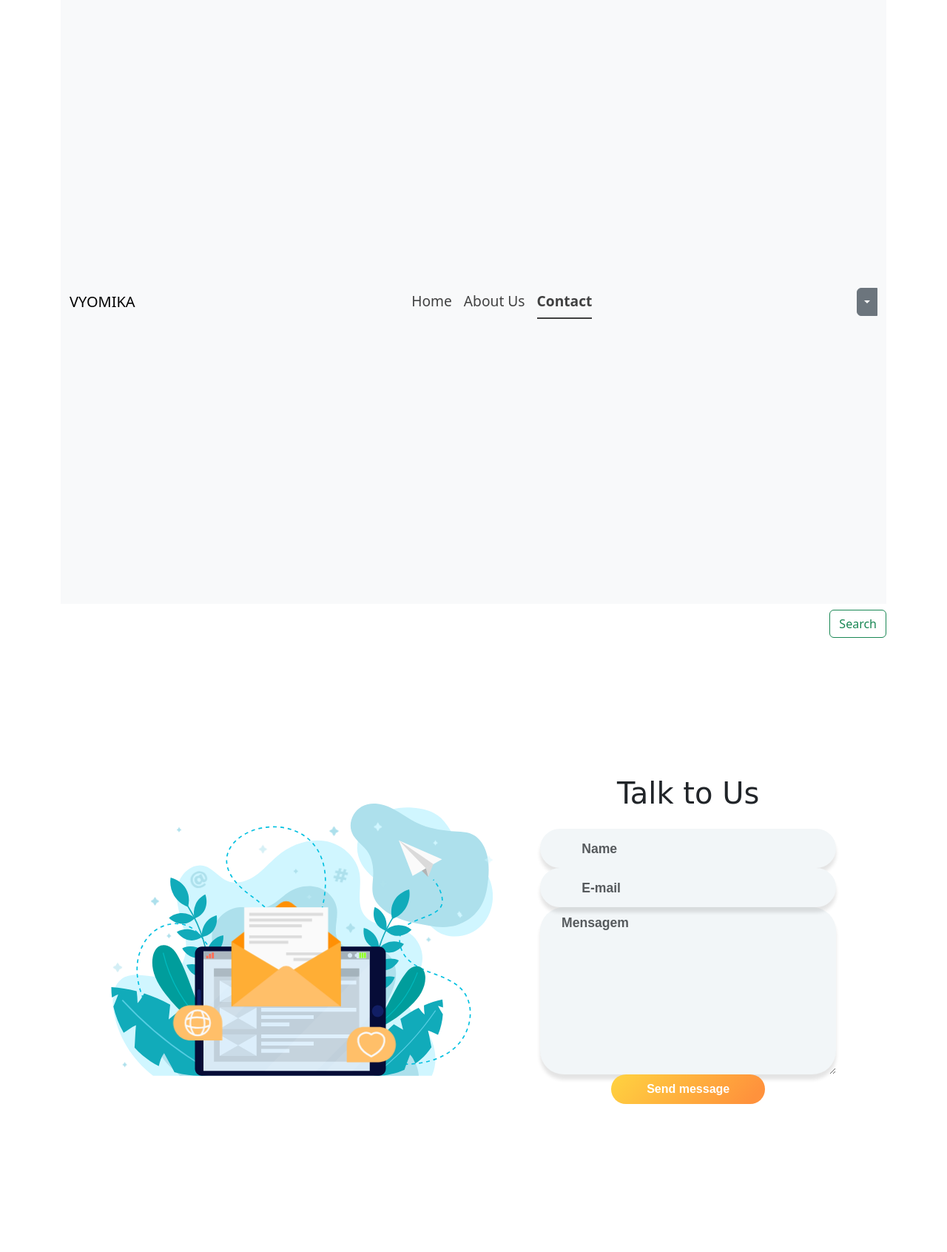
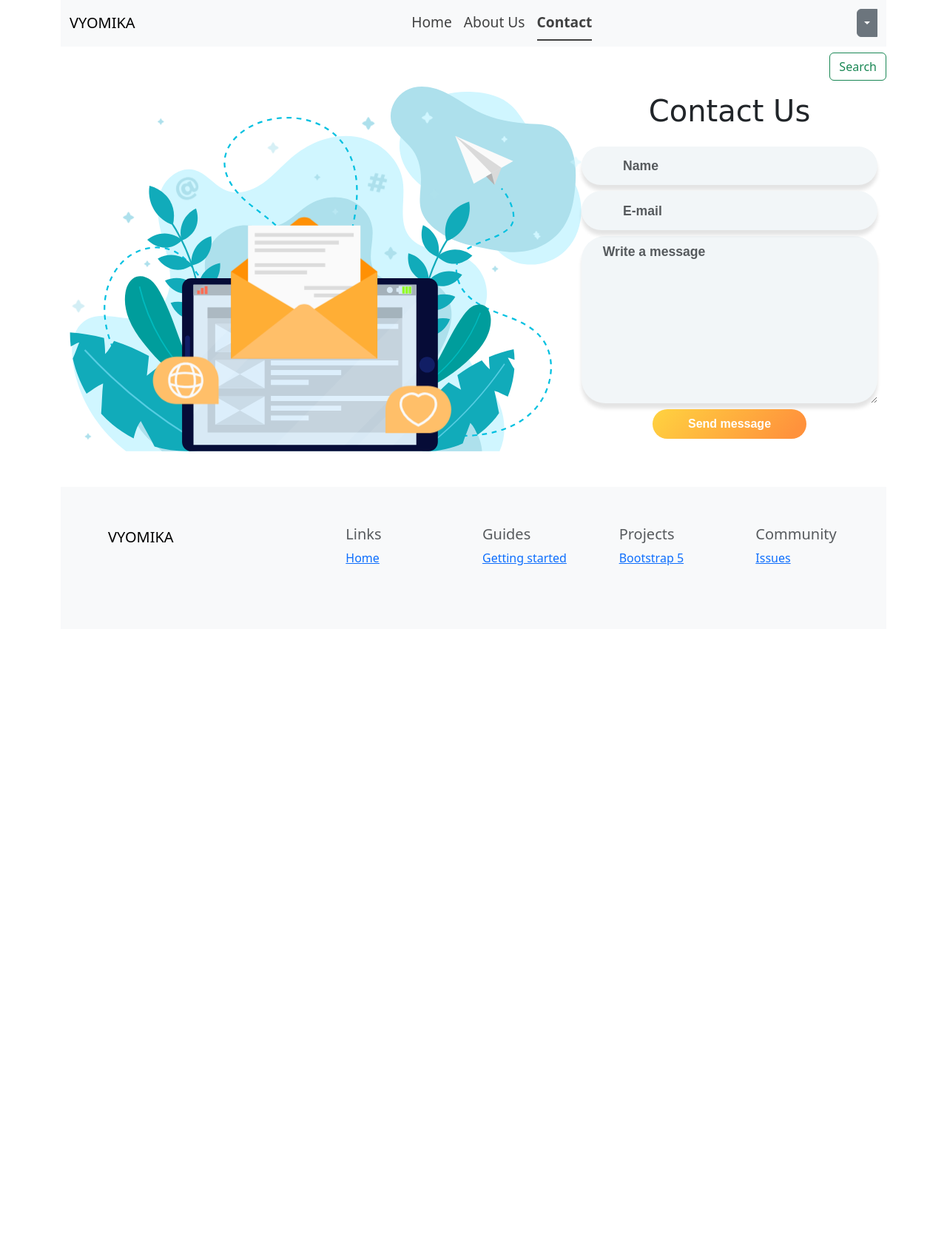
Before and after one commit to Neeraz666/Vyomika, a Django app: page /contact/ in a window 1280 px wide. Shown: the top 1692 px of the page at 74% size. After the commit the page ends 764 px from the top, so only its background shows below. Run offline with Django 4.2, Linux system fonts and the light colour scheme; some libraries are stand-ins or nearby versions.

Commit message:
Made Header and Footer changes in Contact page.

```diff
--- a/Vyomika/templates/Home/contact.html
+++ b/Vyomika/templates/Home/contact.html
@@ -2,11 +2,6 @@
 
 {% block title %} ContactVyomika {% endblock title %}
 {% block style%}
-svg {
-	height: 23rem;
-	margin-right: 4rem;
-}
-
 #envelope {
   animation: float 2s ease-in-out infinite;
 }
@@ -42,10 +37,6 @@ svg {
   100% {
     opacity: 1;
   }
-}
-
-.container {
-	height: 100vh;
 }
 
 form {
@@ -426,10 +417,10 @@ form {
 
 
 	<form>
-		<h1 class="title text-center mb-4">Talk to Us</h1>
+		<h1 class="title text-center mb-4">Contact Us</h1>
 
 			<!-- Name -->
-			<div class="form-group position-relative">
+			<div class="form-group position-relative my-2">
 				<label for="formName" class="d-block">
 					<i class="icon" data-feather="user"></i>
 				</label>
@@ -437,7 +428,7 @@ form {
 			</div>
 
 			<!-- E-mail -->
-			<div class="form-group position-relative">
+			<div class="form-group position-relative my-2">
 				<label for="formEmail" class="d-block">
 					<i class="icon" data-feather="mail"></i>
 				</label>
@@ -445,12 +436,12 @@ form {
 			</div>
 
 			<!-- Message -->
-			<div class="form-group message">
-				<textarea id="formMessage" class="form-control form-control-lg" rows="7" placeholder="Mensagem"></textarea>
+			<div class="form-group message my-2">
+				<textarea id="formMessage" class="form-control form-control-lg" rows="7" placeholder="Write a message"></textarea>
 			</div>
 
 			<!-- Submit btn -->
-			<div class="text-center">
+			<div class="text-center my-2">
 				<button type="submit" class="btn btn-primary" tabIndex="-1">Send message</button>
 			</div>
 	</form>
--- a/Vyomika/templates/base.html
+++ b/Vyomika/templates/base.html
@@ -33,7 +33,7 @@
                         </li>
                         <li class="nav-item">
                             <a class="nav-link {% block contactactive %}  {% endblock contactactive %}"
-                                href="#" style="color: rgba(0, 0, 0, 0.742);">Contact</a>
+                                href="/contact" style="color: rgba(0, 0, 0, 0.742);">Contact</a>
                         </li>
                     </ul>
                 </div>
```
Also changed, not shown: Vyomika/templates/Home/index.html (+16 -5 lines).
